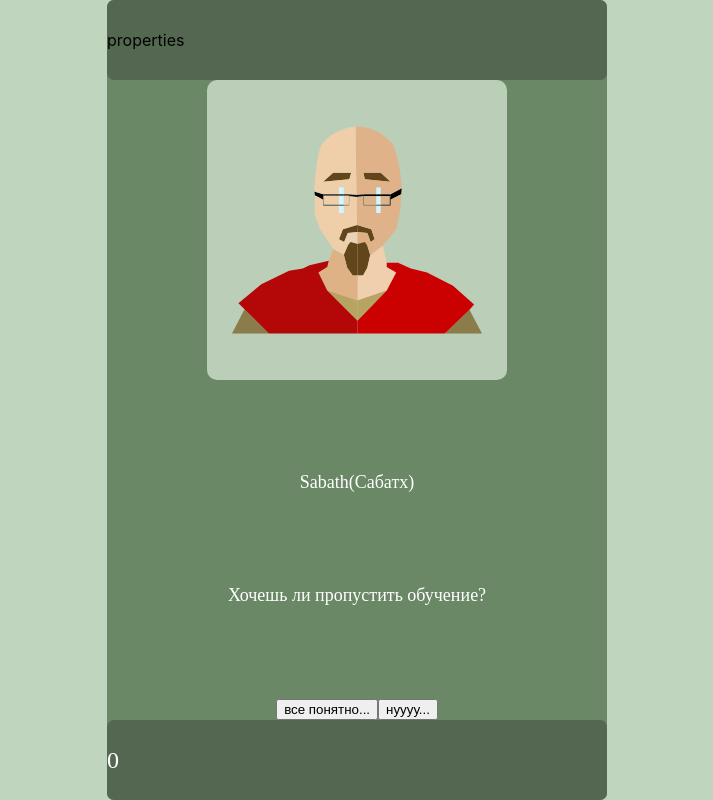
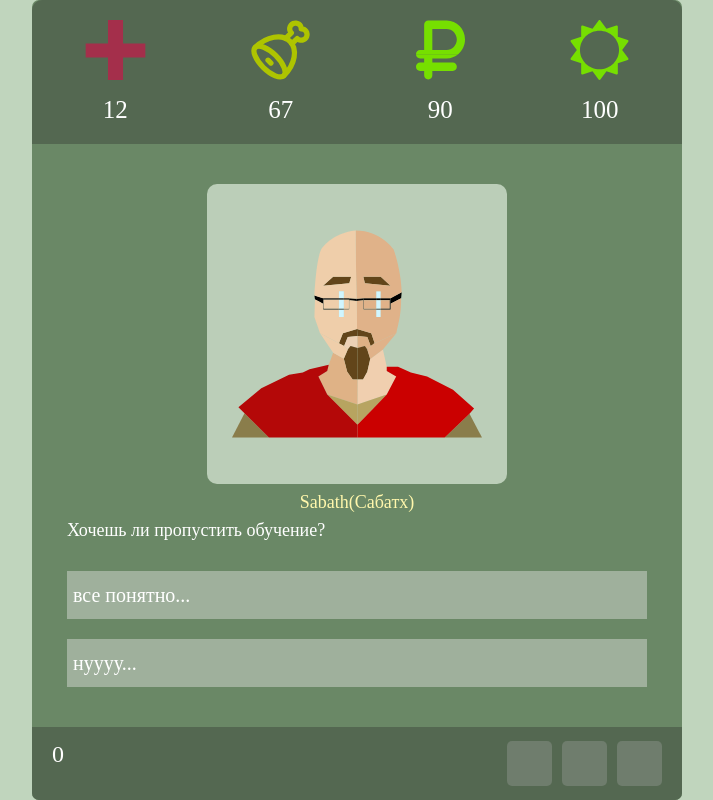
Before and after one commit to GregStukunov/centrinvestHack, a React (Create React App) app in the folder my-app/: page /game in a window 1280 px wide. Shown: the whole page, without its empty margins (283-996 px from the left). Built offline with nearby package versions, Linux system fonts and the light colour scheme; no server answers; the database is empty.

Commit message:
game-page-styling

```diff
--- a/my-app/src/pages/GamePage/components/characteristics/characteristics.module.scss
+++ b/my-app/src/pages/GamePage/components/characteristics/characteristics.module.scss
@@ -36,3 +36,17 @@
 .red {
     filter: invert(77%) sepia(53%) saturate(1012%) hue-rotate(301deg) brightness(112%) contrast(102%);
 }
+
+@media (max-width: 780px) {
+    .characteristics_container {
+        padding: 5px 0;
+    }
+
+    .characteristics {
+        &_item {
+            & img {
+                height: 40px;
+            }
+        }
+    }
+}
--- a/my-app/src/pages/GamePage/game-page.module.scss
+++ b/my-app/src/pages/GamePage/game-page.module.scss
@@ -1,5 +1,4 @@
 .container {
-  width: 100%;
   height: 100vh;
   background-color: #c0d5bd;
   display: flex;
@@ -8,12 +7,12 @@
 }
 
 .wrapper {
+  width: 100%;
   display: flex;
   flex-direction: column;
   justify-content: space-between;
   flex-direction: column;
   height: 100vh;
-  min-width: 500px;
   max-width: 650px;
   margin: 0 auto;
   background-color: #6a8866;
@@ -27,11 +26,32 @@
   width: 100%;
   height: 10%;
   background-color: #546851;
-  border-radius: 7px;
+  border-radius:0 0 7px 7px;
+
+  &_content {
+    padding: 10px 20px;
+    width: 100%;
+    display: flex;
+    justify-content: space-between;
+  }
+}
+
+.buffs {
+  display: flex;
+  gap: 10px;
+  &_item {
+    width: 45px;
+    height: 45px;
+    background-color: #ACACAC;
+    opacity: .3;
+    border-radius: 5px;
+  }
 }
 
 .question {
-  width: 100%;
+  background-color: #6a8866;
+  max-width: 580px;
+  padding: 0 35px;
   height: 80%;
   display: flex;
   align-items: center;
@@ -42,6 +62,12 @@
   font-size: 18px;
 }
 
+.question_wrapper  {
+  width: 100%;
+  margin-bottom: 40px;
+  text-align: left;
+}
+
 .iconWrap {
   background: #bbceb8;
   width: 300px;
@@ -50,6 +76,7 @@
   display: flex;
   justify-content: center;
   align-items: center;
+  margin-top: 40px;
 }
 
 .icon {
@@ -63,6 +90,30 @@
   font-size: 24px;
 }
 
+.name {
+  color: #FFF7AC;
+}
+
+.buttons {
+  display: flex;
+  flex-direction: column;
+  gap: 20px;
+
+  & button {
+    text-align: left;
+    font-size: 20px;
+    height: 48px;
+    font-family: Roboto Mono;
+    border: none;
+    color: #FFF;
+    background-color: #9FB09C;
+  }
+}
+
+.skip_question {
+  margin-bottom: 30px;
+}
+
 @media (max-width: 1150px) {
   .container {
     width: 100vw;
@@ -73,3 +124,9 @@
     height: 100vh;
   }
 }
+
+@media (max-width: 780px) {
+  .question_wrapper {
+      margin-top: 20px;
+  }
+}
--- a/my-app/src/pages/GamePage/game-page.tsx
+++ b/my-app/src/pages/GamePage/game-page.tsx
@@ -6,6 +6,7 @@ import Dungeon from "../../assets/images/characters/dungeon.svg";
 
 import styles from "./game-page.module.scss";
 import { mainStore } from "../../store/main-store";
+import Characteristics from "./components/characteristics/characteristics";
 
 const supabase = createClient(
   "https://mnumahwmrmdklgvvmtlf.supabase.co/",
@@ -62,25 +63,33 @@ export const GamePage: FC = () => {
   return (
     <div className={styles.container}>
       <div className={styles.wrapper}>
-        <div className={styles.characteristics}>
-          <div>properties</div>
+        <div>
+          <Characteristics health={12} hunger={67} money={90} happiness={100}/>
         </div>
         {training && (
           <div className={styles.question}>
             <div className={styles.iconWrap}>
               <img src={icons.sabath.path} className={styles.icon} />
             </div>
-            <div>{icons.sabath.name}</div>
-            <div>{skipTraining.question}</div>
-            <div>
-              <button onClick={endTraining}>{skipTraining.answer1}</button>
-              <button onClick={endTraining}>{skipTraining.answer2}</button>
-            </div>
+            <div className={styles.name}>{icons.sabath.name}</div>
+          <div className={styles.question_wrapper}>
+              <div className={styles.skip_question}>{skipTraining.question}</div>
+              <div className={styles.buttons}>
+                <button onClick={endTraining}>{skipTraining.answer1}</button>
+                <button onClick={endTraining}>{skipTraining.answer2}</button>
+              </div>
+          </div>
           </div>
         )}
         <div className={styles.characteristics}>
-          <div className={styles.age}>{age}</div>
-          <div></div>
+          <div className={styles.characteristics_content}>
+            <div className={styles.age}>{age}</div>
+            <div className={styles.buffs}>
+              <div className={styles.buffs_item}></div>
+              <div className={styles.buffs_item}></div>
+              <div className={styles.buffs_item}></div>
+            </div>
+          </div>
         </div>
       </div>
     </div>
```
